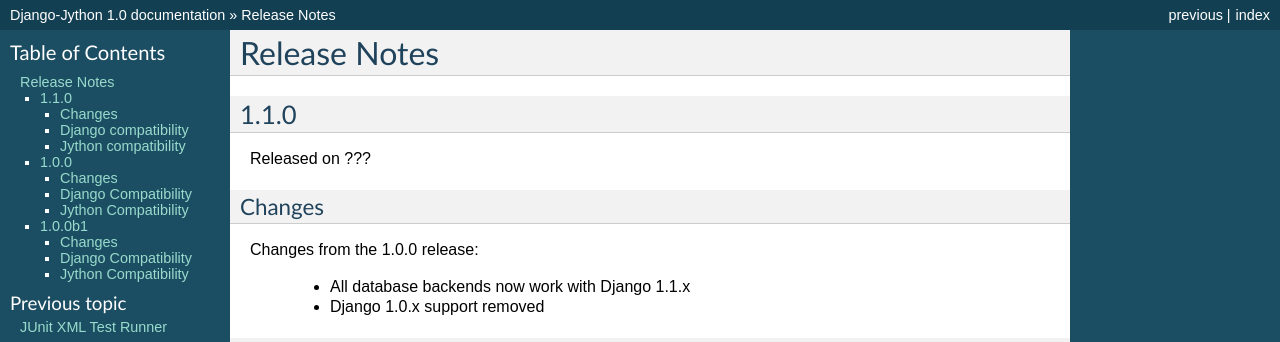
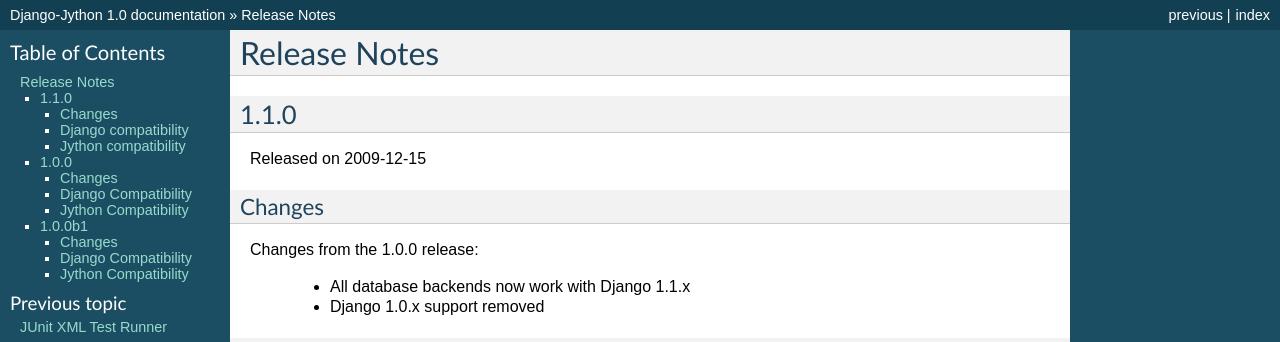
Before and after one commit to vitormazzi/django-jython, a Sphinx documentation site: the page built from docs/release-notes.rst, in a window 1280 px wide. Shown: the top 342 px of the page. Built offline with Sphinx 7.4.7, drawn with Linux system fonts in a browser that asks for light colours.

Commit message:
Updated release notes with the release date of 1.1.0
git-svn-id: http://django-jython.googlecode.com/svn/trunk@154 fc56e334-f652-0410-822d-0b1548283ca8

```diff
--- a/docs/release-notes.rst
+++ b/docs/release-notes.rst
@@ -4,7 +4,7 @@
 1.1.0
 -----
 
-Released on ???
+Released on 2009-12-15
 
 Changes
 ~~~~~~~
```
Also changed, not shown: 5 other files.
